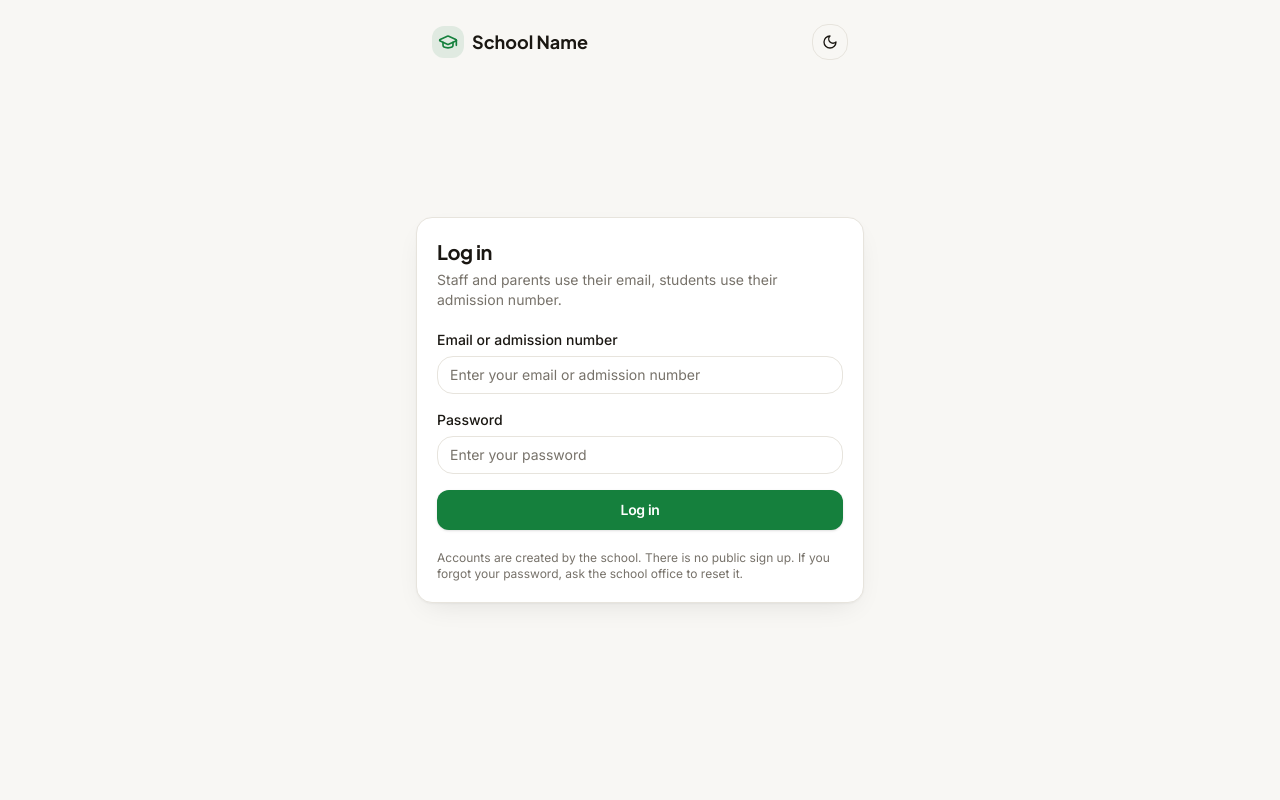
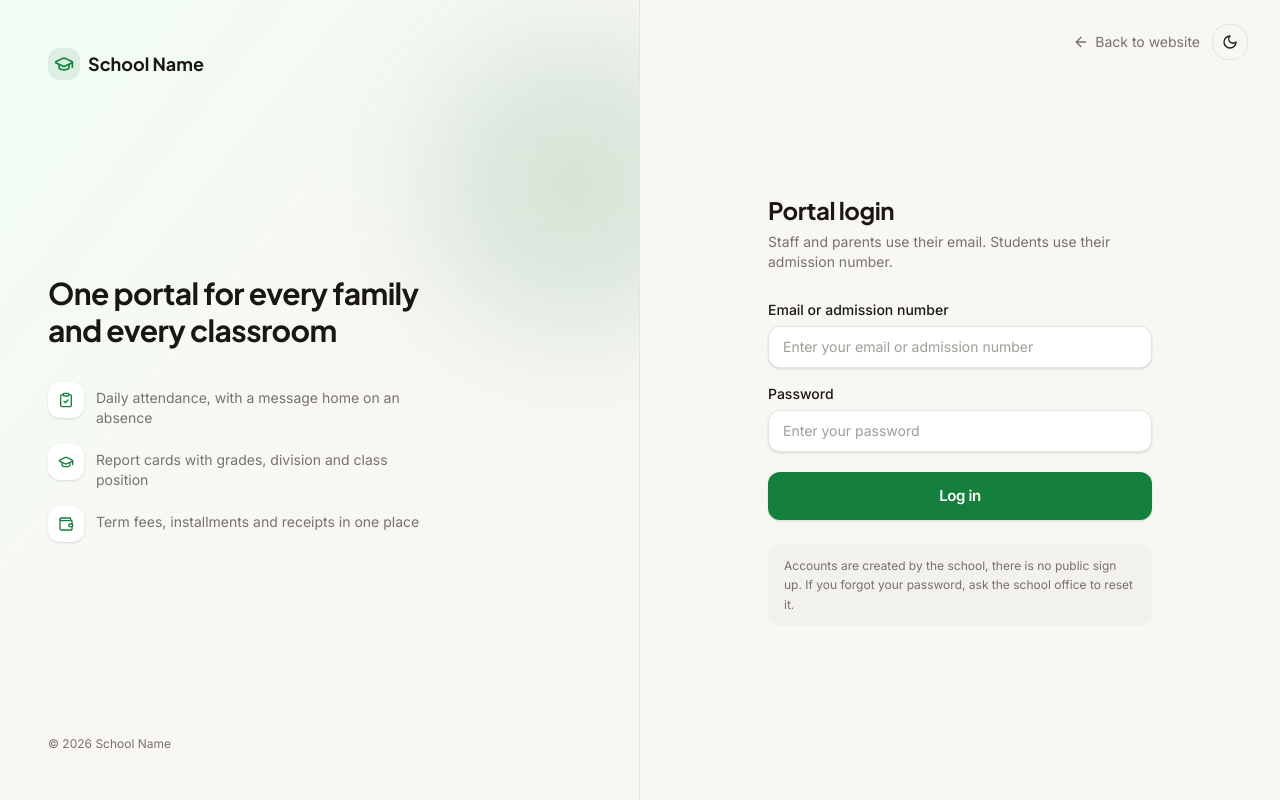
Before and after one commit to Abdalle13/al-hikma-school, a React (Vite) app in the folder frontend/: page /login in a window 1280 px wide. Built offline with nearby package versions, Linux system fonts and the light colour scheme; no server answers.

Commit message:
give the portal a premium pass: a two panel login with a brand side, the brand mark in the sidebar with a left accent on the active item, a header user chip, softer inputs and tables, and stat cards that lift on hover

```diff
--- a/frontend/src/components/ui/Badge.jsx
+++ b/frontend/src/components/ui/Badge.jsx
@@ -2,18 +2,18 @@ import { cn } from "../../utils/formatter.js";
 
 // status pills only. keep brand green (primary) for actions, not status.
 const tones = {
-  neutral: "bg-surface-2 text-muted",
-  success: "bg-success/15 text-success",
-  warning: "bg-warning/15 text-warning",
-  danger: "bg-danger/15 text-danger",
-  info: "bg-primary/15 text-primary",
+  neutral: "bg-surface-2 text-muted ring-border",
+  success: "bg-success/12 text-success ring-success/20",
+  warning: "bg-warning/12 text-warning ring-warning/20",
+  danger: "bg-danger/12 text-danger ring-danger/20",
+  info: "bg-primary/12 text-primary ring-primary/20",
 };
 
 export function Badge({ tone = "neutral", className, ...props }) {
   return (
     <span
       className={cn(
-        "inline-flex items-center rounded-full px-2.5 py-0.5 text-xs font-medium",
+        "inline-flex items-center rounded-full px-2.5 py-0.5 text-xs font-semibold ring-1 ring-inset",
         tones[tone],
         className
       )}
--- a/frontend/src/components/ui/Input.jsx
+++ b/frontend/src/components/ui/Input.jsx
@@ -2,8 +2,8 @@ import { forwardRef, useId } from "react";
 import { cn } from "../../utils/formatter.js";
 
 const fieldBase =
-  "w-full rounded-2xl border border-border bg-surface px-3 py-2 text-sm text-fg placeholder:text-muted " +
-  "focus:outline-none focus:ring-2 focus:ring-primary focus:border-transparent " +
+  "w-full rounded-xl border border-border bg-surface px-3.5 py-2.5 text-sm text-fg shadow-sm placeholder:text-muted/70 " +
+  "transition-colors focus:outline-none focus:border-primary focus:ring-2 focus:ring-primary/30 " +
   "disabled:cursor-not-allowed disabled:opacity-50";
 
 function Field({ label, hint, error, htmlFor, children }) {
@@ -35,7 +35,7 @@ export const Input = forwardRef(function Input(
       <input
         ref={ref}
         id={inputId}
-        className={cn(fieldBase, error && "border-danger focus:ring-danger", className)}
+        className={cn(fieldBase, error && "border-danger focus:border-danger focus:ring-danger/30", className)}
         {...props}
       />
     </Field>
--- a/frontend/src/components/ui/PageHeader.jsx
+++ b/frontend/src/components/ui/PageHeader.jsx
@@ -1,12 +1,12 @@
 // left-aligned page header, used across the portal and the inner public pages
 export function PageHeader({ title, description, action }) {
   return (
-    <div className="mb-6 flex flex-wrap items-start justify-between gap-4">
+    <div className="mb-7 flex flex-wrap items-start justify-between gap-4 border-b border-border pb-5">
       <div>
-        <h1 className="text-xl font-bold text-fg sm:text-2xl">{title}</h1>
-        {description ? <p className="mt-1 text-sm text-muted">{description}</p> : null}
+        <h1 className="font-heading text-xl font-bold text-fg sm:text-[26px]">{title}</h1>
+        {description ? <p className="mt-1.5 text-sm text-muted">{description}</p> : null}
       </div>
-      {action}
+      {action ? <div className="shrink-0">{action}</div> : null}
     </div>
   );
 }
--- a/frontend/src/components/ui/StatCard.jsx
+++ b/frontend/src/components/ui/StatCard.jsx
@@ -3,12 +3,21 @@ import { cn } from "../../utils/formatter.js";
 // small metric tile for dashboards and the public stats band
 export function StatCard({ label, value, icon: Icon, hint, className }) {
   return (
-    <div className={cn("rounded-2xl border border-border bg-surface p-5", className)}>
-      <div className="flex items-center justify-between">
+    <div
+      className={cn(
+        "rounded-2xl border border-border bg-surface p-5 shadow-card transition-all duration-200 hover:-translate-y-0.5 hover:shadow-card-hover",
+        className
+      )}
+    >
+      <div className="flex items-start justify-between gap-3">
         <p className="text-sm text-muted">{label}</p>
-        {Icon ? <Icon className="h-4 w-4 text-muted" aria-hidden="true" /> : null}
+        {Icon ? (
+          <span className="grid h-9 w-9 shrink-0 place-items-center rounded-xl bg-primary/10 text-primary">
+            <Icon className="h-4 w-4" aria-hidden="true" />
+          </span>
+        ) : null}
       </div>
-      <p className="mt-2 text-2xl font-bold text-fg tabular-nums">{value}</p>
+      <p className="mt-3 font-heading text-2xl font-bold text-fg tabular-nums">{value}</p>
       {hint ? <p className="mt-1 text-xs text-muted">{hint}</p> : null}
     </div>
   );
--- a/frontend/src/pages/ChangePasswordPage.jsx
+++ b/frontend/src/pages/ChangePasswordPage.jsx
@@ -57,11 +57,11 @@ export default function ChangePasswordPage() {
       </header>
 
       <main className="flex flex-1 items-center justify-center px-4 pb-16">
-        <Card className="w-full max-w-md">
-          <h1 className="text-xl font-bold text-fg">
+        <Card className="w-full max-w-md p-7 sm:p-8">
+          <h1 className="font-heading text-xl font-bold text-fg">
             {mustChangePassword ? "Set your own password" : "Change your password"}
           </h1>
-          <p className="mt-1 text-sm text-muted">
+          <p className="mt-1.5 text-sm text-muted">
             {mustChangePassword
               ? `Welcome${user?.name ? `, ${user.name.split(" ")[0]}` : ""}. This is a one-time step before you continue.`
               : "Update the password on your account."}
--- a/frontend/src/pages/LoginPage.jsx
+++ b/frontend/src/pages/LoginPage.jsx
@@ -1,20 +1,27 @@
 import { useState } from "react";
-import { useLocation, useNavigate } from "react-router-dom";
+import { Link, useLocation, useNavigate } from "react-router-dom";
 import { useDispatch, useSelector } from "react-redux";
 import toast from "react-hot-toast";
+import { ArrowLeft, ClipboardCheck, GraduationCap, Wallet } from "lucide-react";
 import { Input } from "../components/ui/Input.jsx";
 import { Button } from "../components/ui/Button.jsx";
-import { Card } from "../components/ui/Card.jsx";
 import { Brand } from "../components/ui/Brand.jsx";
 import { ThemeToggle } from "../components/ui/ThemeToggle.jsx";
 import { login } from "../redux/slices/authSlice.js";
 import { roleHome } from "../utils/roles.js";
+
+const highlights = [
+  { icon: ClipboardCheck, text: "Daily attendance, with a message home on an absence" },
+  { icon: GraduationCap, text: "Report cards with grades, division and class position" },
+  { icon: Wallet, text: "Term fees, installments and receipts in one place" },
+];
 
 export default function LoginPage() {
   const dispatch = useDispatch();
   const navigate = useNavigate();
   const location = useLocation();
   const status = useSelector((s) => s.auth.status);
+  const { schoolName } = useSelector((s) => s.settings.data);
 
   const [loginId, setLoginId] = useState("");
   const [password, setPassword] = useState("");
@@ -42,22 +49,56 @@ export default function LoginPage() {
   }
 
   return (
-    <div className="flex min-h-screen flex-col bg-bg">
-      <header className="mx-auto flex w-full max-w-md items-center justify-between px-4 py-6">
+    <div className="grid min-h-screen bg-bg lg:grid-cols-2">
+      {/* brand panel, desktop only */}
+      <div className="relative hidden overflow-hidden border-r border-border bg-gradient-to-br from-primary-soft via-bg to-bg lg:flex lg:flex-col lg:justify-between lg:p-12">
+        <div className="pointer-events-none absolute -right-20 top-10 h-72 w-72 rounded-full bg-primary/15 blur-3xl" />
         <Brand />
+        <div className="relative max-w-sm">
+          <h2 className="font-heading text-3xl font-bold leading-tight text-fg">
+            One portal for every family and every classroom
+          </h2>
+          <ul className="mt-8 space-y-4">
+            {highlights.map((h) => (
+              <li key={h.text} className="flex items-start gap-3 text-sm text-muted">
+                <span className="grid h-9 w-9 shrink-0 place-items-center rounded-xl bg-surface text-primary shadow-sm">
+                  <h.icon className="h-4 w-4" />
+                </span>
+                <span className="pt-1.5">{h.text}</span>
+              </li>
+            ))}
+          </ul>
+        </div>
+        <p className="relative text-xs text-muted">
+          &copy; {new Date().getFullYear()} {schoolName}
+        </p>
+      </div>
+
+      {/* form panel */}
+      <div className="flex flex-col">
+        <header className="flex items-center justify-between px-4 py-6 sm:px-8 lg:justify-end">
+          <Brand className="lg:hidden" />
+          <div className="flex items-center gap-3">
+            <Link
+              to="/"
+              className="hidden items-center gap-1.5 text-sm text-muted transition-colors hover:text-fg sm:inline-flex"
+            >
+              <ArrowLeft className="h-4 w-4" /> Back to website
+            </Link>
             <ThemeToggle />
+          </div>
         </header>
 
         <main className="flex flex-1 items-center justify-center px-4 pb-16">
-        <Card className="w-full max-w-md">
-          <h1 className="text-xl font-bold text-fg">Log in</h1>
-          <p className="mt-1 text-sm text-muted">
-            Staff and parents use their email, students use their admission number.
+          <div className="w-full max-w-sm">
+            <h1 className="font-heading text-2xl font-bold text-fg">Portal login</h1>
+            <p className="mt-1.5 text-sm text-muted">
+              Staff and parents use their email. Students use their admission number.
             </p>
 
-          <form className="mt-5 flex flex-col gap-4" onSubmit={onSubmit} noValidate>
+            <form className="mt-7 flex flex-col gap-4" onSubmit={onSubmit} noValidate>
               {error ? (
-              <p className="rounded-xl border border-danger/30 bg-danger/10 px-3 py-2 text-sm text-danger">
+                <p className="rounded-xl border border-danger/30 bg-danger/10 px-3 py-2.5 text-sm text-danger">
                   {error}
                 </p>
               ) : null}
@@ -76,17 +117,18 @@ export default function LoginPage() {
                 onChange={(e) => setPassword(e.target.value)}
                 autoComplete="current-password"
               />
-            <Button type="submit" disabled={status === "loading"}>
+              <Button type="submit" size="lg" disabled={status === "loading"} className="mt-1">
                 {status === "loading" ? "Logging in..." : "Log in"}
               </Button>
             </form>
 
-          <p className="mt-5 text-xs text-muted">
-            Accounts are created by the school. There is no public sign up. If you
-            forgot your password, ask the school office to reset it.
+            <p className="mt-6 rounded-xl bg-surface-2 px-4 py-3 text-xs leading-relaxed text-muted">
+              Accounts are created by the school, there is no public sign up. If you forgot your
+              password, ask the school office to reset it.
             </p>
-        </Card>
+          </div>
         </main>
+      </div>
     </div>
   );
 }
```
Also changed, not shown: frontend/src/components/layout/PortalLayout.jsx (+28 -16 lines), frontend/src/components/layout/PortalSidebar.jsx (+36 -32 lines), frontend/src/components/ui/Table.jsx (+7 -4 lines). Lines whose indentation alone changed are shown as unchanged.
